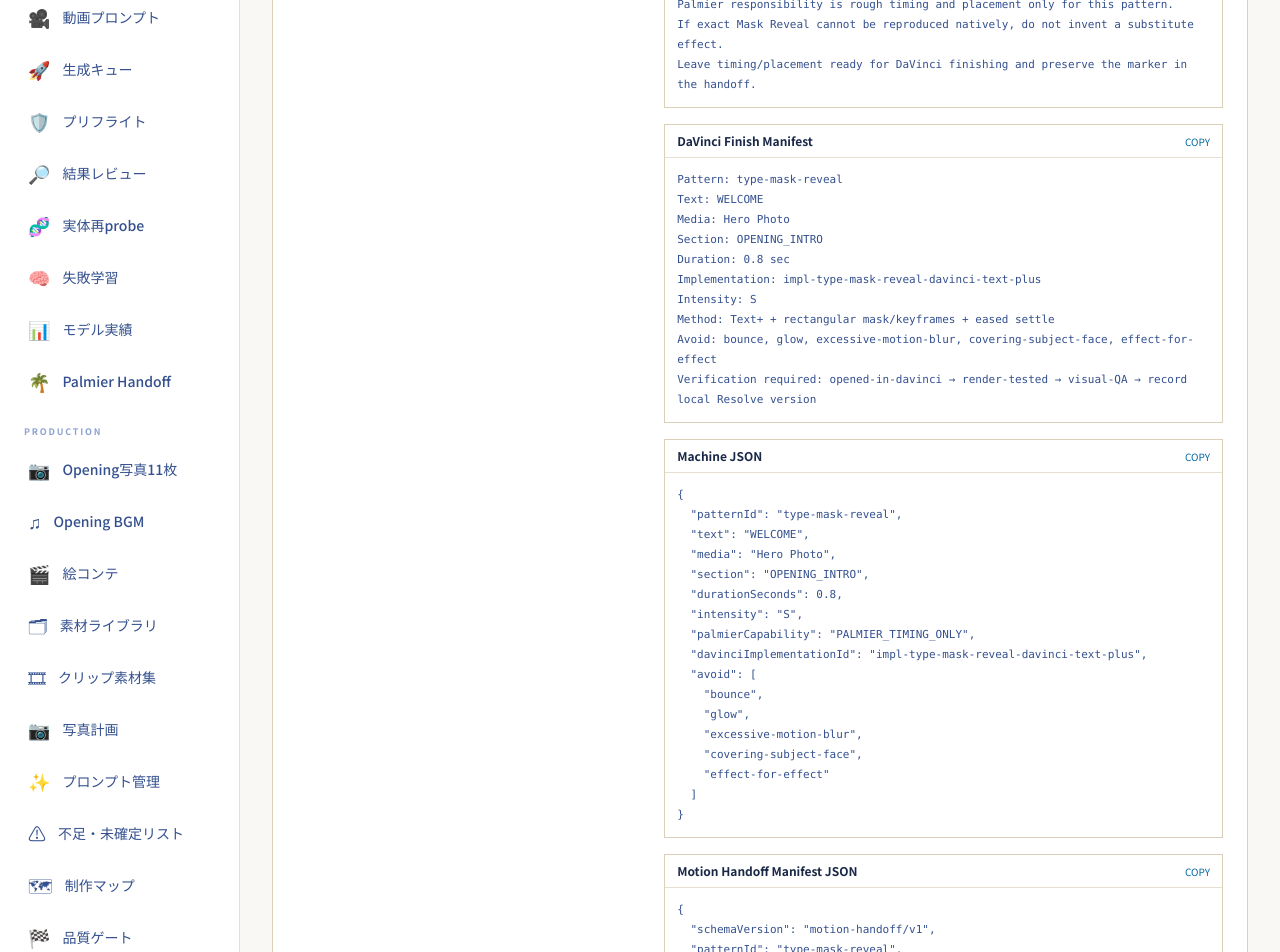
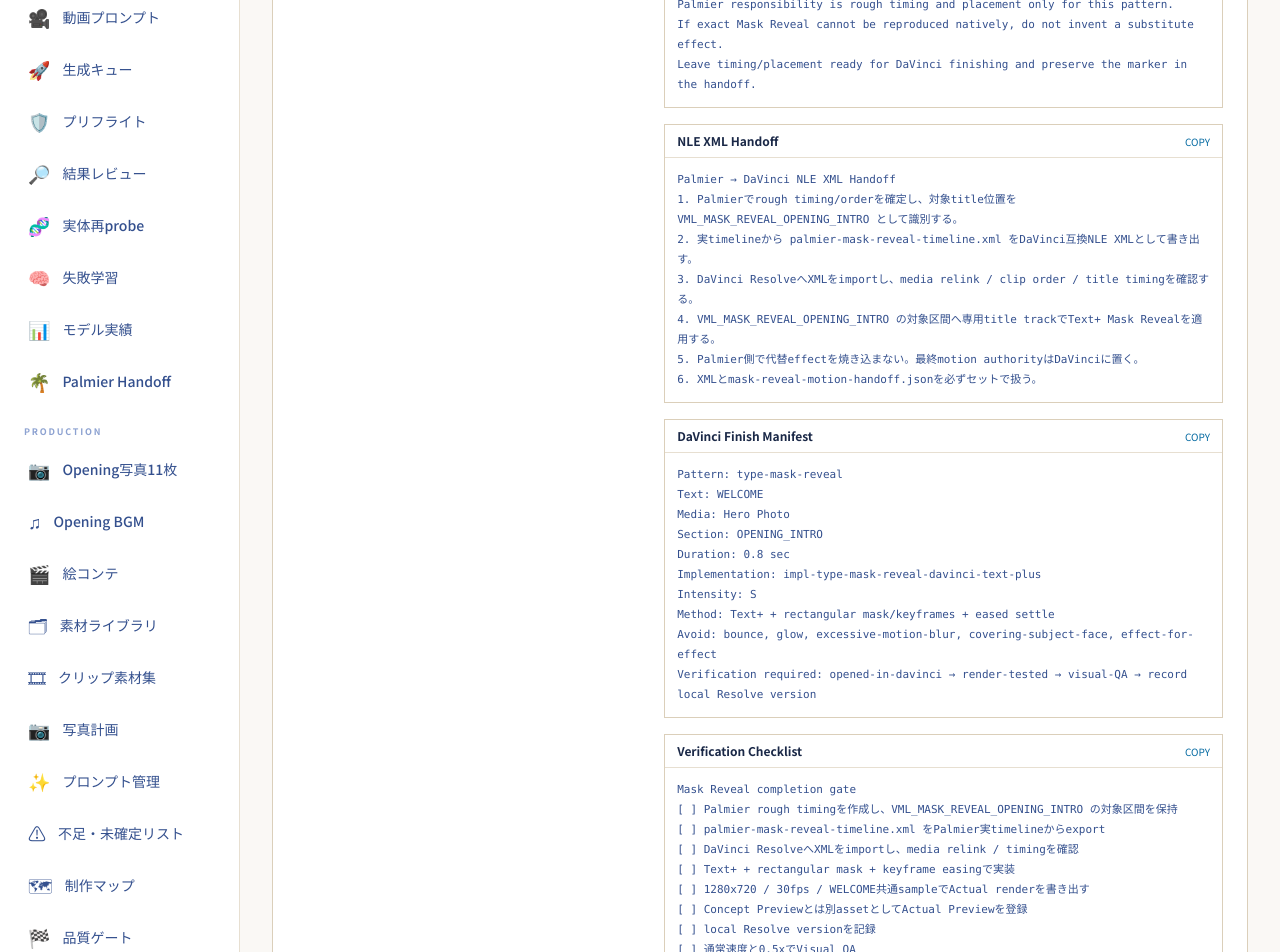
Before and after one commit to m-shogo/wedding-project, a React (Vite) app in the folder movie-dashboard/: page /movie-coach/motion-library in a window 1280 px wide. Shown: the part 1420-2372 px from the top of the page. Built offline with nearby package versions, Linux system fonts and the light colour scheme.

Commit message:
Mask Revealのsection-aware実行handoffをUIへ接続 (#297)
Palmier NLE XML HandoffとVerification ChecklistをVisual Motion Libraryへ接続。PR #294のsection-aware markerを唯一のauthorityとして維持し、generic marker再導入をcontractで禁止。

```diff
--- a/movie-dashboard/src/data/maskRevealHandoff.ts
+++ b/movie-dashboard/src/data/maskRevealHandoff.ts
@@ -44,6 +44,11 @@ export interface MotionHandoffManifestV1 {
     canonicalTarget: "ACTUAL_DAVINCI_RENDER";
     productionReady: false;
   };
+}
+
+export interface MaskRevealExecutionOutputs {
+  nleXmlHandoff: string;
+  verificationChecklist: string;
 }
 
 function markerIdFor(section: MaskRevealPromptInput["section"]) {
@@ -100,6 +105,35 @@ export function buildMaskRevealMotionHandoffManifest(input: MaskRevealPromptInpu
   };
 }
 
+export function buildMaskRevealExecutionOutputs(input: MaskRevealPromptInput): MaskRevealExecutionOutputs {
+  const manifest = buildMaskRevealMotionHandoffManifest(input);
+  const markerId = manifest.project.markerId;
+
+  return {
+    nleXmlHandoff: [
+      "Palmier → DaVinci NLE XML Handoff",
+      `1. Palmierでrough timing/orderを確定し、対象title位置を ${markerId} として識別する。`,
+      `2. 実timelineから ${manifest.timeline.companionFileName} をDaVinci互換NLE XMLとして書き出す。`,
+      "3. DaVinci ResolveへXMLをimportし、media relink / clip order / title timingを確認する。",
+      `4. ${markerId} の対象区間へ専用title trackでText+ Mask Revealを適用する。`,
+      "5. Palmier側で代替effectを焼き込まない。最終motion authorityはDaVinciに置く。",
+      "6. XMLとmask-reveal-motion-handoff.jsonを必ずセットで扱う。",
+    ].join("\n"),
+    verificationChecklist: [
+      "Mask Reveal completion gate",
+      `[ ] Palmier rough timingを作成し、${markerId} の対象区間を保持`,
+      `[ ] ${manifest.timeline.companionFileName} をPalmier実timelineからexport`,
+      "[ ] DaVinci ResolveへXMLをimportし、media relink / timingを確認",
+      "[ ] Text+ + rectangular mask + keyframe easingで実装",
+      "[ ] 1280x720 / 30fps / WELCOME共通sampleでActual renderを書き出す",
+      "[ ] Concept Previewとは別assetとしてActual Previewを登録",
+      "[ ] local Resolve versionを記録",
+      "[ ] 通常速度と0.5xでVisual QA",
+      "[ ] 全gate通過後だけTESTED / PRODUCTION_READYへ昇格判断",
+    ].join("\n"),
+  };
+}
+
 export function buildMaskRevealMotionHandoffJson(input: MaskRevealPromptInput) {
   return JSON.stringify(buildMaskRevealMotionHandoffManifest(input), null, 2);
 }
--- a/movie-dashboard/src/pages/VisualMotionLibrary.tsx
+++ b/movie-dashboard/src/pages/VisualMotionLibrary.tsx
@@ -1,6 +1,10 @@
 import { useMemo, useState } from "react";
 import { Header } from "../components/Header";
-import { buildMaskRevealMotionHandoffJson } from "../data/maskRevealHandoff";
+import {
+  buildMaskRevealExecutionOutputs,
+  buildMaskRevealMotionHandoffJson,
+  type MaskRevealExecutionOutputs,
+} from "../data/maskRevealHandoff";
 import {
   buildMaskRevealPromptOutputs,
   getPatternImplementation,
@@ -23,6 +27,7 @@ export function VisualMotionLibrary() {
   const [input, setInput] = useState<MaskRevealPromptInput>(defaultInput);
   const [outputs, setOutputs] = useState<MotionPromptOutputs | null>(() => buildMaskRevealPromptOutputs(defaultInput));
   const [handoffJson, setHandoffJson] = useState(() => buildMaskRevealMotionHandoffJson(defaultInput));
+  const [executionOutputs, setExecutionOutputs] = useState<MaskRevealExecutionOutputs>(() => buildMaskRevealExecutionOutputs(defaultInput));
   const [copied, setCopied] = useState("");
   const patterns = useMemo(() => searchMotionPatterns(query), [query]);
 
@@ -35,6 +40,7 @@ export function VisualMotionLibrary() {
   function generateOutputs() {
     setOutputs(buildMaskRevealPromptOutputs(input));
     setHandoffJson(buildMaskRevealMotionHandoffJson(input));
+    setExecutionOutputs(buildMaskRevealExecutionOutputs(input));
   }
 
   return (
@@ -181,7 +187,9 @@ export function VisualMotionLibrary() {
                       <OutputCard label="Human Brief" value={outputs.humanBrief} copied={copied} onCopy={copy} />
                       <OutputCard label="Claude Creative Instruction" value={outputs.claudeCreativeInstruction} copied={copied} onCopy={copy} />
                       <OutputCard label="Palmier Instruction" value={outputs.palmierInstruction} copied={copied} onCopy={copy} />
+                      <OutputCard label="NLE XML Handoff" value={executionOutputs.nleXmlHandoff} copied={copied} onCopy={copy} />
                       <OutputCard label="DaVinci Finish Manifest" value={outputs.davinciFinishManifest} copied={copied} onCopy={copy} />
+                      <OutputCard label="Verification Checklist" value={executionOutputs.verificationChecklist} copied={copied} onCopy={copy} />
                       <OutputCard label="Machine JSON" value={outputs.machineJson} copied={copied} onCopy={copy} />
                       <OutputCard label="Motion Handoff Manifest JSON" value={handoffJson} copied={copied} onCopy={copy} />
                     </div>
```
Also changed, not shown: movie-dashboard/scripts/verify-visual-motion-library-contracts.mjs (+10 -1 lines).
